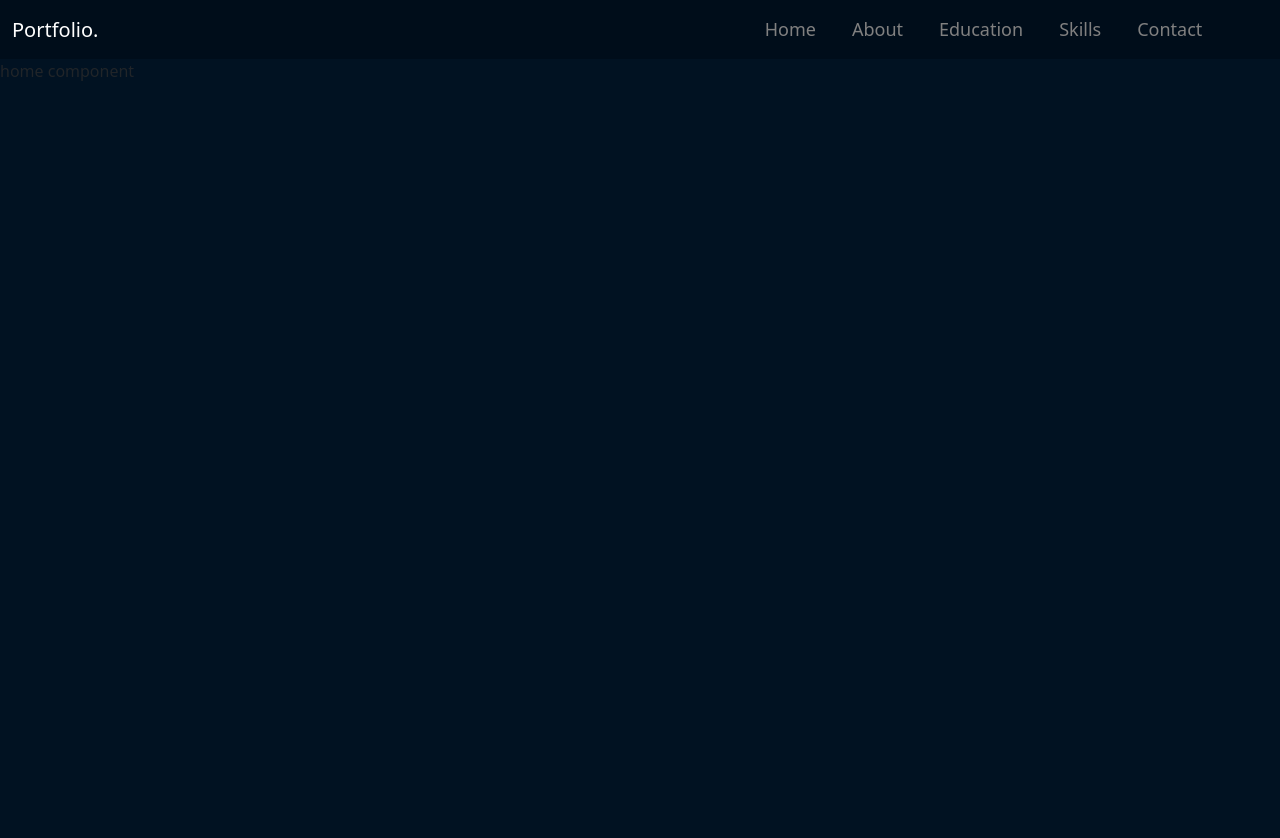
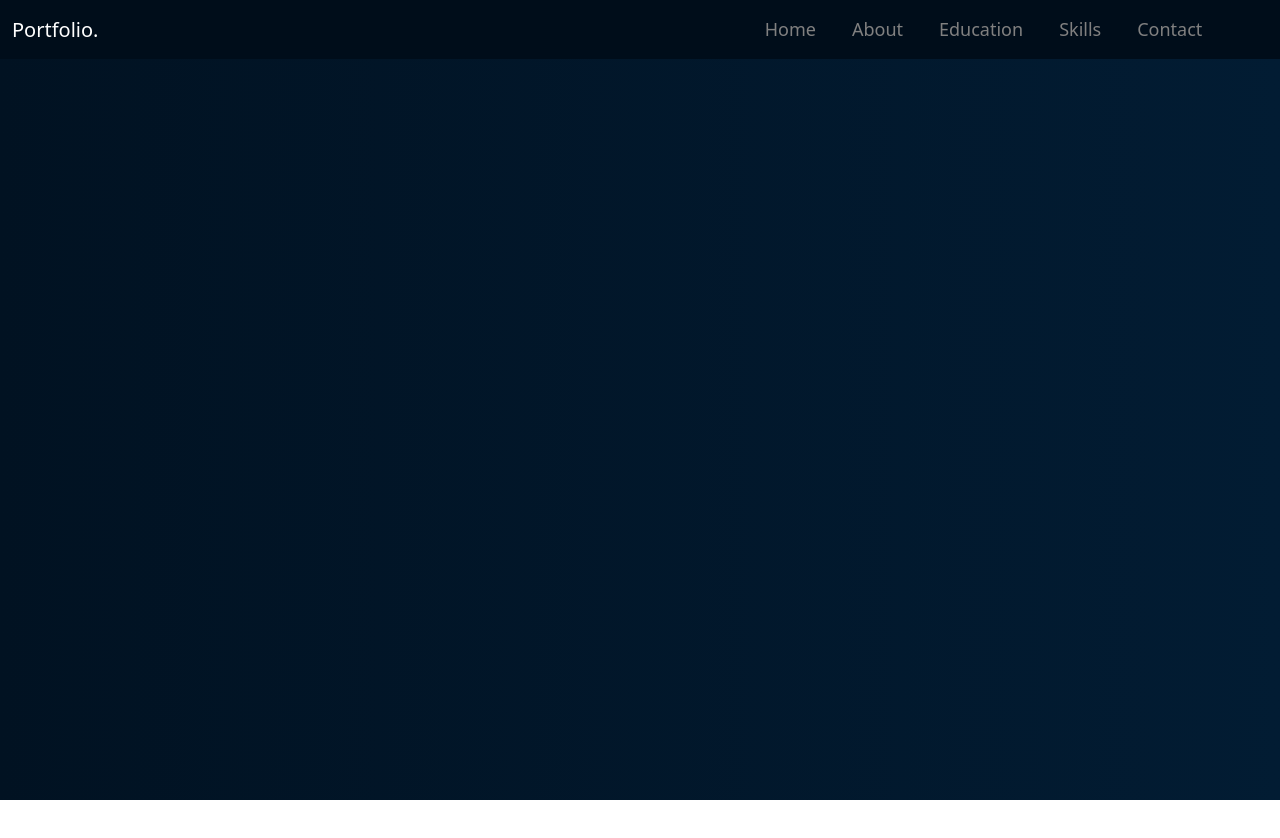
Before and after one commit to PoojaMaddiwar/MyPortFolio, a React (Vite) app in the folder My_Porfolio/: page /Home in a window 1280 px wide. Shown: the top 838 px of the page. After the commit the page ends 800 px from the top, so only its background shows below. Built offline with nearby package versions, Linux system fonts and the light colour scheme.

Commit message:
routing component,header is compleate

```diff
--- a/My_Porfolio/src/components/Default.jsx
+++ b/My_Porfolio/src/components/Default.jsx
@@ -9,7 +9,7 @@
     return(
         <>
 
-        <nav className="navbar navbar-expand-lg">
+        <nav className="navbar navbar-expand-lg fixed-top">
             <div className="container-fluid">
                 <a href="#" className="navbar-brand text-white">Portfolio.</a>
                 <button className="navbar-toggler" data-bs-toggle="collapse" data-bs-target="#MyPorfolio">
--- a/My_Porfolio/src/components/Home.jsx
+++ b/My_Porfolio/src/components/Home.jsx
@@ -2,8 +2,10 @@
     return(
         <>
             <div className="homecontainer">
-home component
+                home component
             </div>
+
+
         </>
     )
 }
--- a/My_Porfolio/src/components/style.css
+++ b/My_Porfolio/src/components/style.css
@@ -32,5 +32,6 @@
   .homecontainer{
     width: 100vw;
     height: 100vh;
-    background-color: #011222;
+    /* background-color: #011222; */
+    background: linear-gradient(90deg, #011222, #021c33);
   }
```
